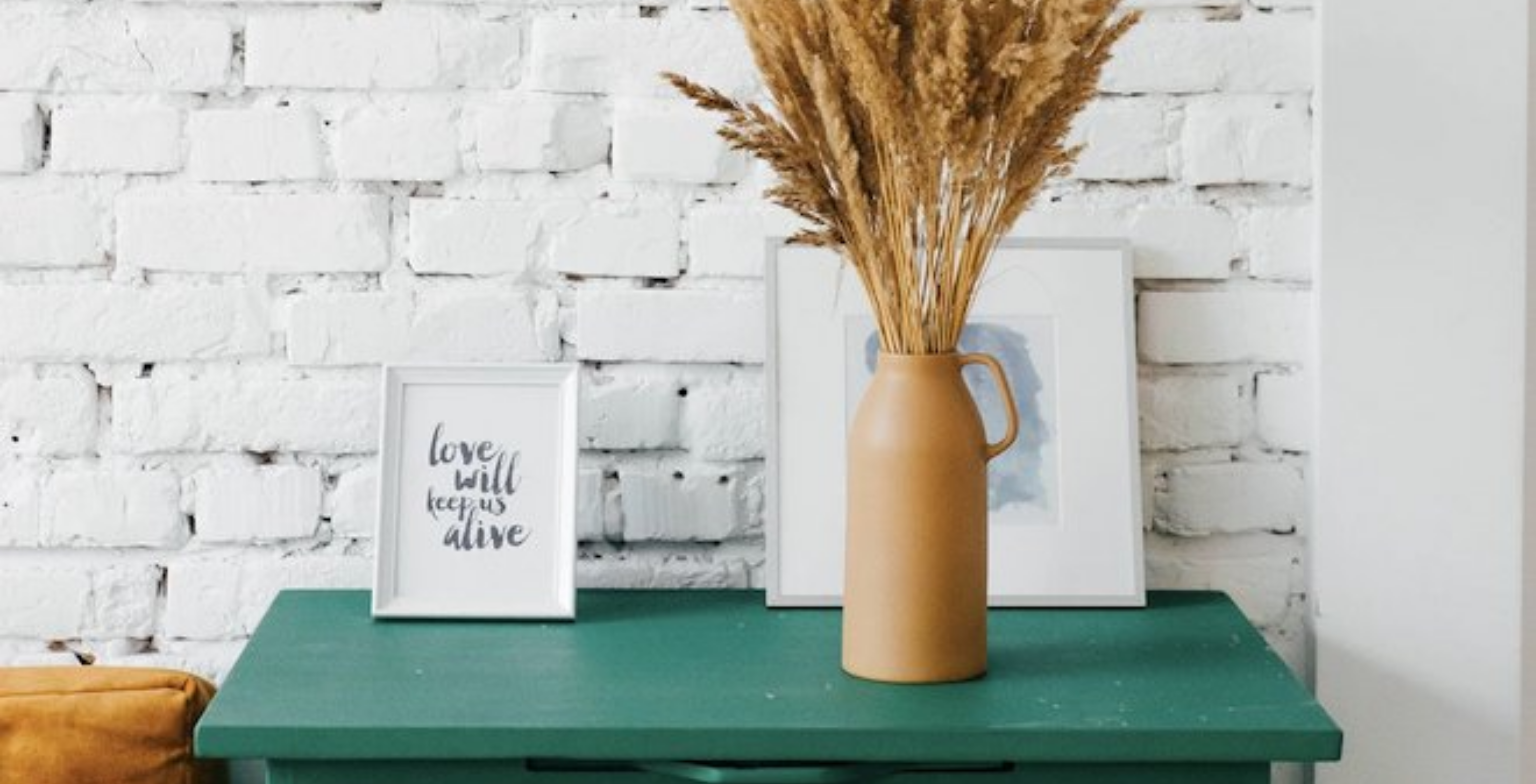
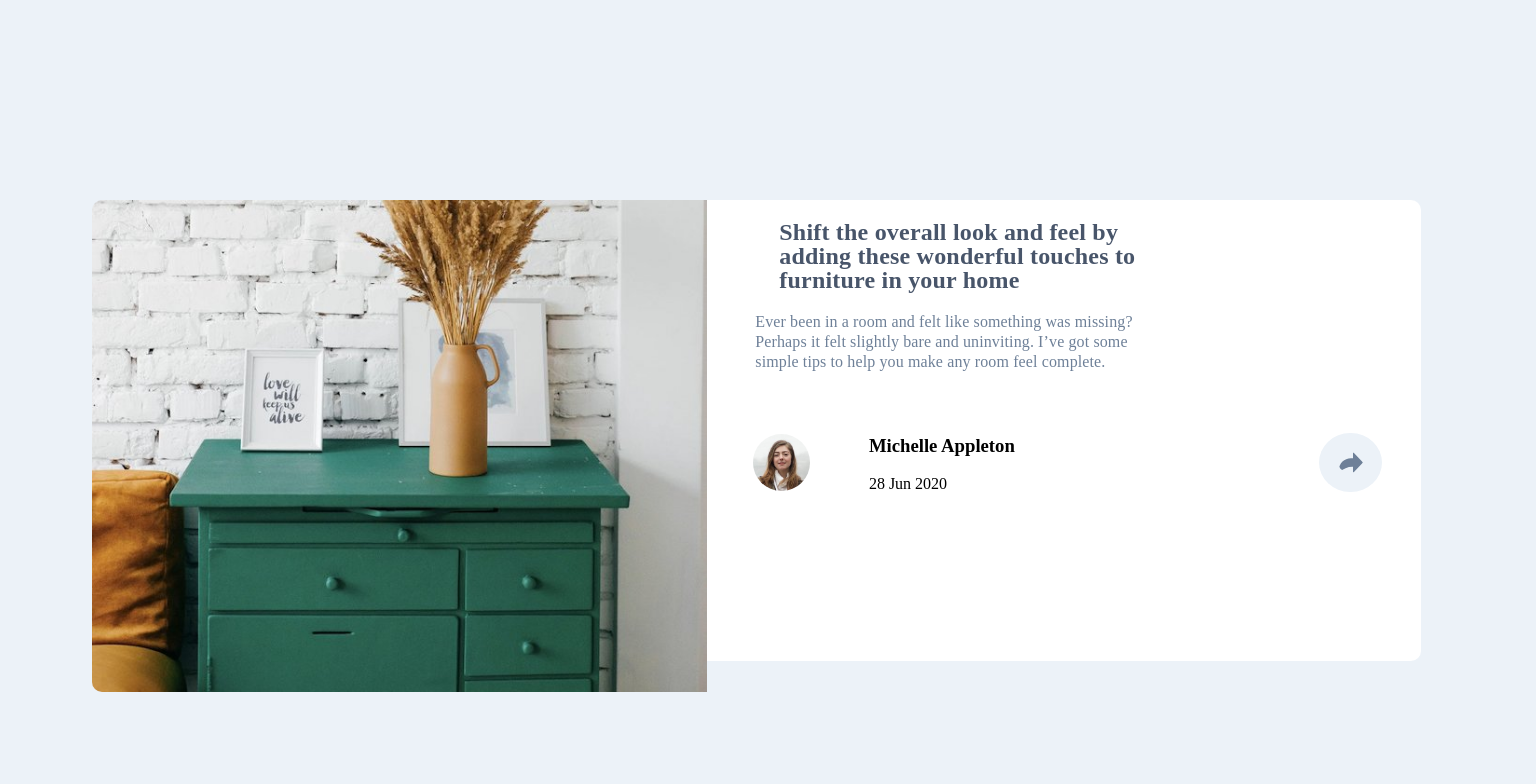
Before and after one commit to ShaunPour/article-preview-component, a plain HTML site: page index.html in a window 1536 px wide. Shown: the top 784 px of the page. Drawn offline with Linux system fonts and the light colour scheme.

Commit message:
Finished mobile vieww  and base desktop view (still working on share menu for desktop)

```diff
--- a/css/styles.css
+++ b/css/styles.css
@@ -15,6 +15,20 @@ body {
 .pic {
     border-radius: 50%;
     width: 15%;
+}
+
+.title {
+    color: #48556A;
+    line-height: 24px;
+    letter-spacing: 0.2px;
+}
+
+.txt {
+    color: #6E8098;
+    line-height: 20px;
+    letter-spacing: 0.12px;
+    width: 65%;
+    font-size:16px;
 }
 
 footer {
@@ -64,6 +78,57 @@ footer {
 .share-open {
     display: flex;
     position: absolute;
-    top: 33em;
+    top: 34em;
     padding: 1em 0 1em 0;
 }
+
+@media (min-width: 1440px) {
+    body {
+        flex-direction: row;
+        align-items: center;
+        justify-content: center;
+        background-color: hsl(210, 46%, 95%);
+    }
+
+    .head {
+        width: 40vw;
+        position: absolute;
+        top: 25vh;
+        left: 6vw;
+        border-radius: 10px 0 0 10px;
+    }
+
+    main {
+        background-color: #fff;
+        padding: 0 11em 17.1em 0;
+        width: 35%;
+        position: absolute;
+        left: 46.05vw;
+        top: 25vh;
+        border-radius: 0 10px 10px 0;
+    }
+
+    .title {
+        width: 75%;
+    }
+
+    .txt {
+        width: 75%;
+        margin-top: 1em;
+    }
+
+    .title,.txt {
+        margin-left: 3em;
+    }
+
+    footer {
+        position: absolute;
+        top: 52vh;
+        left: 49vw;
+    }
+
+    .share-logo {
+        position: relative;
+        left: 16vw;
+    }
+}
```
